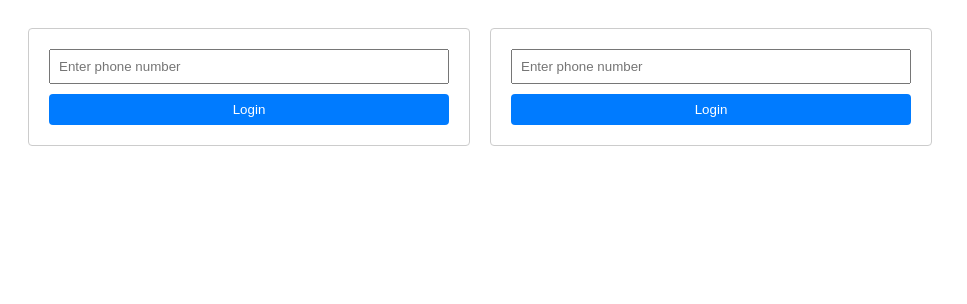
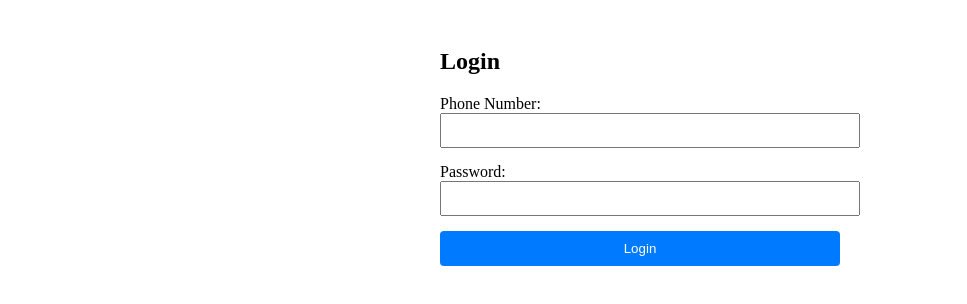
Before and after one commit to algae514/chat-test, a React (Vite) app: page / in a window 1280 px wide. Shown: the top 304 px of the page, without its empty margins (0-967 px from the left). Built offline with nearby package versions, Linux system fonts and the light colour scheme.

Commit message:
added firebase dependencies.

```diff
--- a/package.json
+++ b/package.json
@@ -13,6 +13,9 @@
   "license": "ISC",
   "description": "",
   "dependencies": {
+    "@firebase/auth": "^1.8.2",
+    "axios": "^1.7.9",
+    "firebase": "^11.2.0",
     "react": "^18.2.0",
     "react-dom": "^18.2.0"
   },
--- a/src/App.tsx
+++ b/src/App.tsx
@@ -1,21 +1,37 @@
 import React, { useState } from 'react';
 import ChatWindow from './components/ChatWindow';
+import Login from './components/Login';
 import { Message, User } from './types';
 
 const App: React.FC = () => {
   const [messages, setMessages] = useState<Message[]>([]);
+  const [user, setUser] = useState<User | null>(null);
+
+  const handleLoginSuccess = (userData: any) => {
+    const { user: userInfo, accessToken } = userData;
+    setUser({
+      id: userInfo.id,
+      displayName: userInfo.displayName,
+      phoneNumber: userInfo.phoneNumber,
+      accessToken
+    });
+  };
 
   const handleSendMessage = (content: string, sender: User) => {
     const newMessage: Message = {
       id: Date.now().toString(),
       sender: sender.id,
       senderName: sender.displayName || sender.phoneNumber,
-      receiver: 'all', // For simplicity, messages go to all
+      receiver: 'all',
       content,
       timestamp: new Date(),
     };
     setMessages([...messages, newMessage]);
   };
+
+  if (!user) {
+    return <Login onLoginSuccess={handleLoginSuccess} />;
+  }
 
   return (
     <div style={{ display: 'flex', gap: '20px', padding: '20px' }}>
@@ -23,11 +39,13 @@ const App: React.FC = () => {
         panelId="panel1"
         messages={messages}
         onSendMessage={handleSendMessage}
+        currentUser={user}
       />
       <ChatWindow
         panelId="panel2"
         messages={messages}
         onSendMessage={handleSendMessage}
+        currentUser={user}
       />
     </div>
   );
--- a/src/components/Login.tsx
+++ b/src/components/Login.tsx
@@ -1,40 +1,64 @@
 import React, { useState } from 'react';
+import { login } from '../services/auth';
 
 interface LoginProps {
-  onLogin: (phoneNumber: string) => void;
-  panelId: string;
+  onLoginSuccess: (userData: any) => void;
 }
 
-const Login: React.FC<LoginProps> = ({ onLogin, panelId }) => {
+const Login: React.FC<LoginProps> = ({ onLoginSuccess }) => {
   const [phoneNumber, setPhoneNumber] = useState('');
+  const [password, setPassword] = useState('');
+  const [error, setError] = useState('');
 
-  const handleLogin = async () => {
+  const handleSubmit = async (e: React.FormEvent) => {
+    e.preventDefault();
+    setError('');
+
     try {
-      const response = await fetch('http://localhost:9091/aluminiapp/v2/auth/login', {
-        method: 'POST',
-        headers: {
-          'Content-Type': 'application/json',
-        },
-        body: JSON.stringify({ phoneNumber }),
-      });
-      const data = await response.json();
-      onLogin(data.user.phoneNumber);
-      localStorage.setItem(`${panelId}_token`, data.accessToken);
-      localStorage.setItem(`${panelId}_user`, JSON.stringify(data.user));
-    } catch (error) {
-      console.error('Login failed:', error);
+      const userData = await login(phoneNumber, password);
+      onLoginSuccess(userData);
+    } catch (err) {
+      setError('Login failed. Please check your credentials.');
     }
   };
 
   return (
-    <div className="login-form">
-      <input
-        type="text"
-        value={phoneNumber}
-        onChange={(e) => setPhoneNumber(e.target.value)}
-        placeholder="Enter phone number"
-      />
-      <button onClick={handleLogin}>Login</button>
+    <div className="login-container" style={{ maxWidth: '400px', margin: '0 auto', padding: '20px' }}>
+      <h2>Login</h2>
+      {error && <div style={{ color: 'red', marginBottom: '10px' }}>{error}</div>}
+      <form onSubmit={handleSubmit}>
+        <div style={{ marginBottom: '15px' }}>
+          <label>Phone Number:</label>
+          <input
+            type="text"
+            value={phoneNumber}
+            onChange={(e) => setPhoneNumber(e.target.value)}
+            style={{ width: '100%', padding: '8px' }}
+          />
+        </div>
+        <div style={{ marginBottom: '15px' }}>
+          <label>Password:</label>
+          <input
+            type="password"
+            value={password}
+            onChange={(e) => setPassword(e.target.value)}
+            style={{ width: '100%', padding: '8px' }}
+          />
+        </div>
+        <button
+          type="submit"
+          style={{
+            width: '100%',
+            padding: '10px',
+            backgroundColor: '#007bff',
+            color: 'white',
+            border: 'none',
+            borderRadius: '4px'
+          }}
+        >
+          Login
+        </button>
+      </form>
     </div>
   );
 };
--- /dev/null
+++ b/src/services/auth.ts
@@ -0,0 +1,41 @@
+import axios from 'axios';
+import { signInWithFirebaseToken } from './firebase';
+
+interface LoginResponse {
+  accessToken: string;
+  refreshToken: string;
+  firebaseToken: string;
+  user: {
+    id: string;
+    username: string;
+    displayName: string;
+    phoneNumber: string;
+    role: string;
+    roles: string[];
+    profilePictureUrl?: string;
+  };
+}
+
+const API_URL = 'http://localhost:9091/aluminiapp/v2';
+
+export const login = async (phoneNumber: string, password: string) => {
+  try {
+    const response = await axios.post<LoginResponse>(`${API_URL}/auth/login`, {
+      phoneNumber,
+      password
+    });
+
+    const { firebaseToken, user } = response.data;
+
+    await signInWithFirebaseToken(firebaseToken);
+
+    localStorage.setItem('user', JSON.stringify(response.data.user));
+    localStorage.setItem('accessToken', response.data.accessToken);
+    localStorage.setItem('firebaseToken', firebaseToken);
+
+    return response.data;
+  } catch (error) {
+    console.error('Login error:', error);
+    throw error;
+  }
+};
```
Also changed, not shown: src/services/firebase.ts (added, +28 -0 lines), 1 other file (tests, documents, lock files or other folders).
